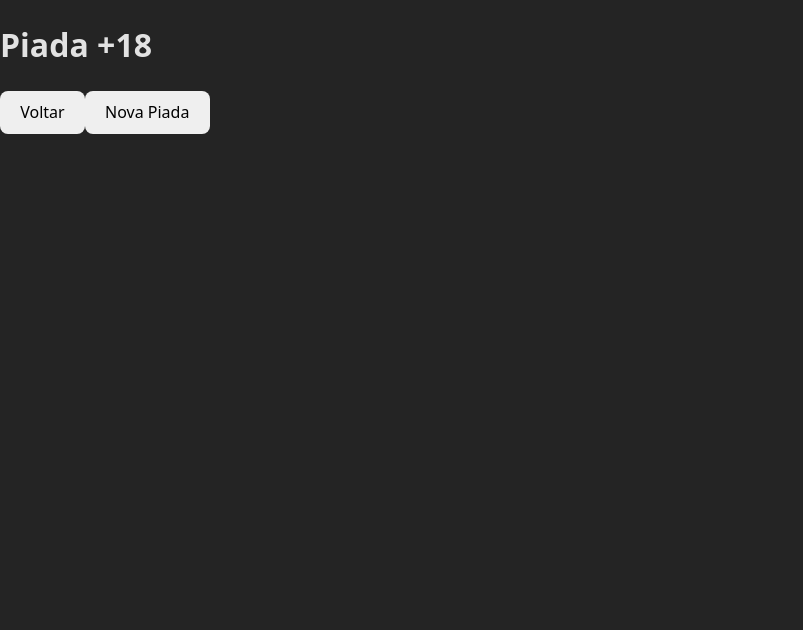
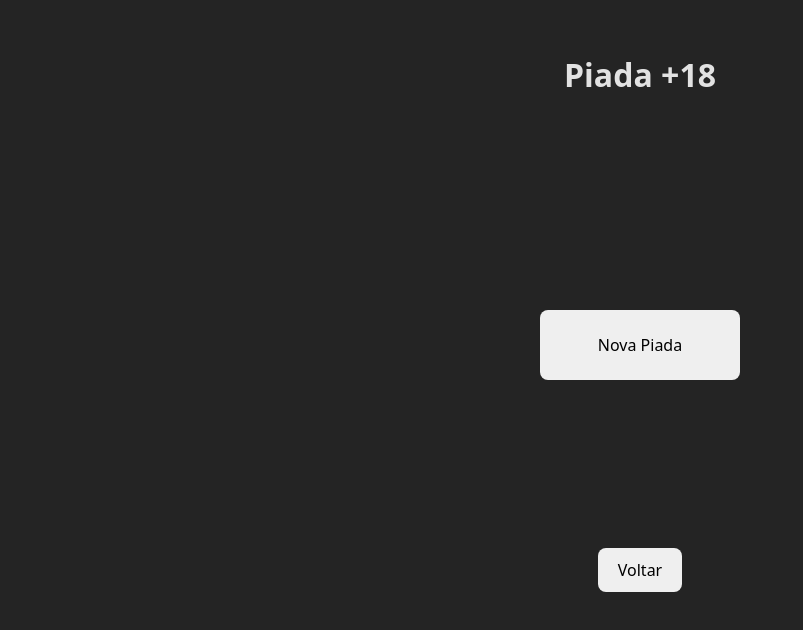
Before and after one commit to FelipePatricioAlbornoz/Joke, a React (Vite) app in the folder joke/: page /piadaNFSW in a window 1280 px wide. Shown: the top 630 px of the page, without its empty margins (0-803 px from the left). Built offline with nearby package versions, Linux system fonts and the light colour scheme; no server answers.

Commit message:
ultimo css feito, falta apenas alguns ajustes pra terminar

```diff
--- a/joke/src/pages/TelaPiadaNSFW.jsx
+++ b/joke/src/pages/TelaPiadaNSFW.jsx
@@ -24,11 +24,25 @@ export default function TelaPiadaNFSW() {
     }, [load]);
 
     return (
-        <div>
+        <div
+        style={{
+            display: 'grid',
+            placeItems: 'center',
+            height: '100vh',
+            gridTemplateRows: '150px 120px 150px 300px auto'
+            }}>
+            <div>
             <h1>Piada +18</h1>
+            </div>
+            <div>
             <p>{joke}</p>
+            </div>
+            <button onClick={() => PegarPiada()}
+            style={{
+                height: '70px',
+                width: '200px'
+        }}>Nova Piada</button>
             <button onClick={() => navigate('/')} >Voltar</button>
-            <button onClick={() => PegarPiada()}>Nova Piada</button>
         </div>
     );
 };
```
